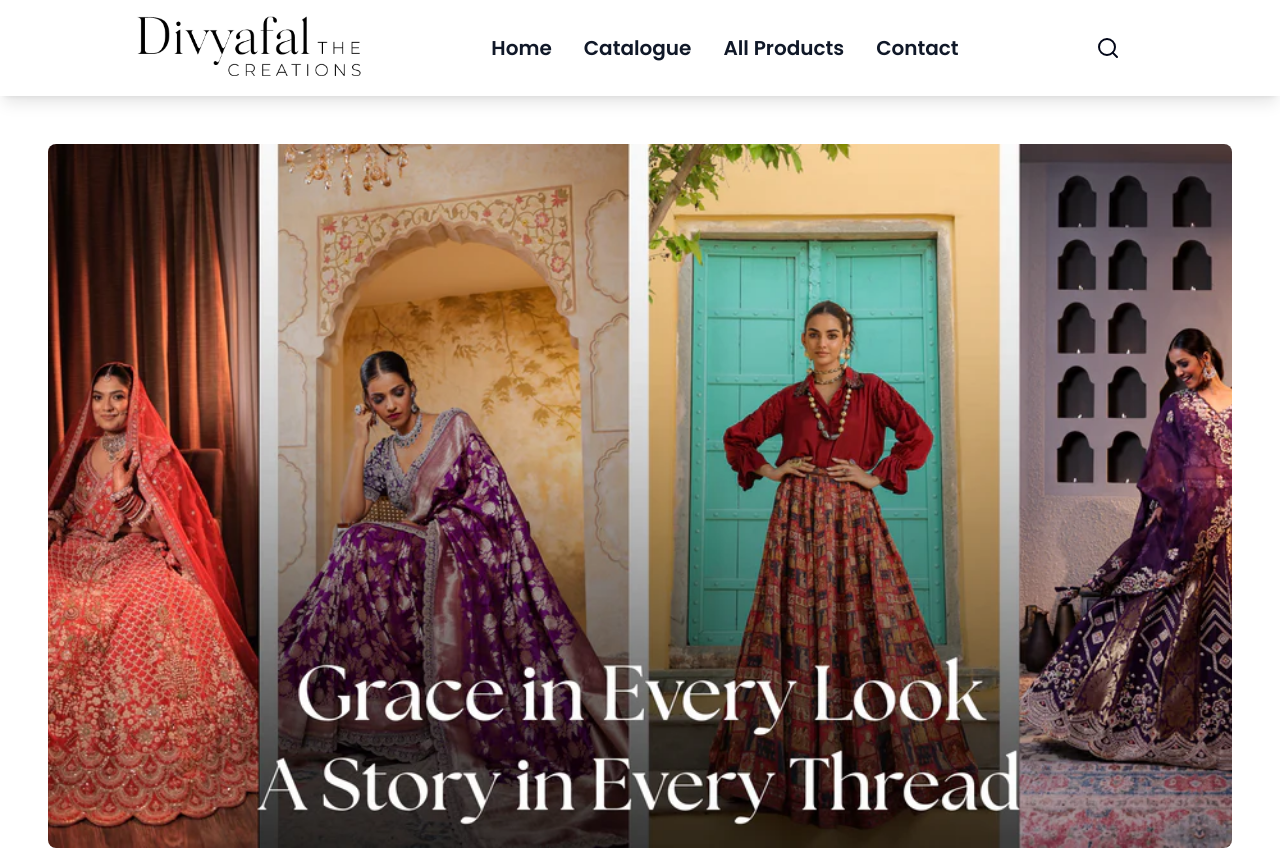
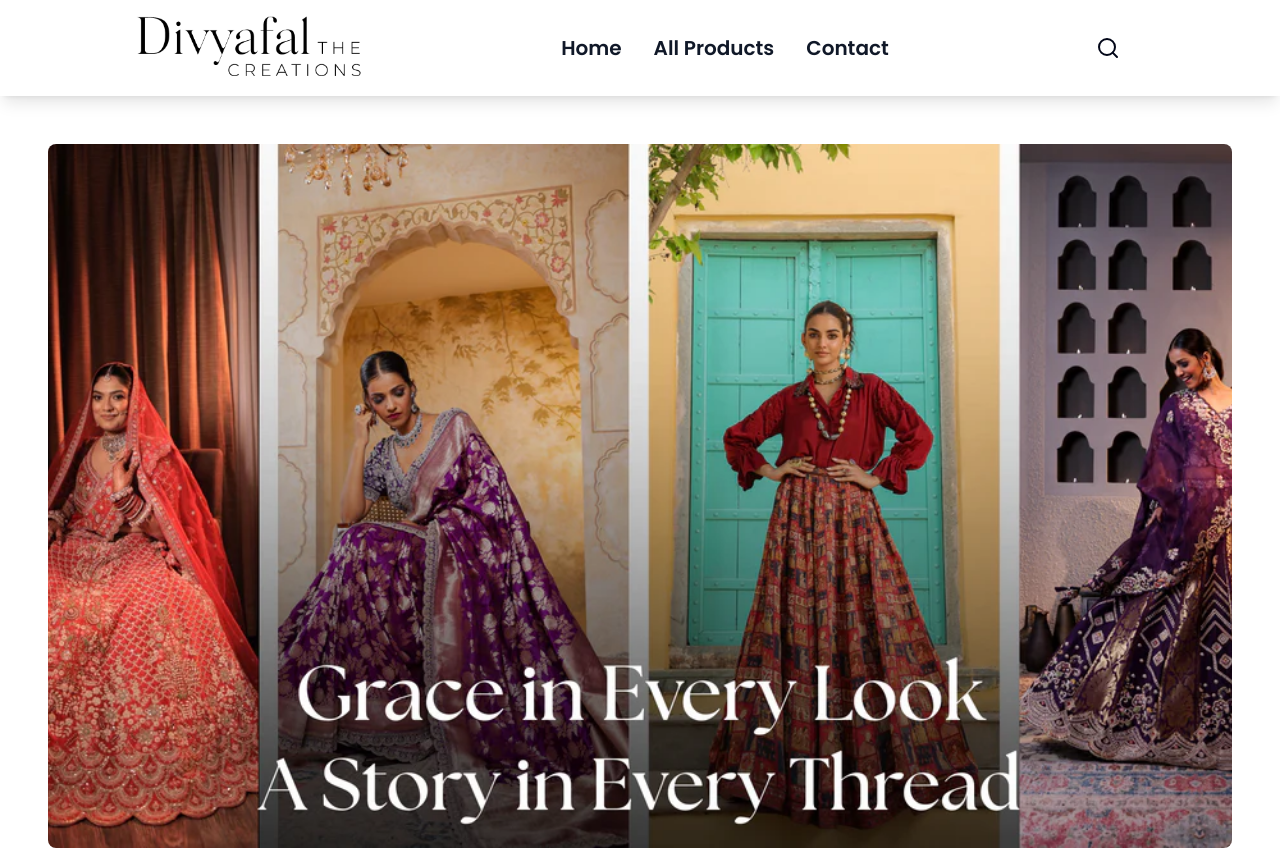
Before and after one commit to mounterrainnovations/divyalfal-ecommerce, a Next.js app: page / in a window 1280 px wide. Shown: the top 850 px of the page. Built offline with nearby package versions, Linux system fonts and the light colour scheme.

Commit message:
Feature/all products (#16)
* Refactor: Design fixes for All Products section

* Refactor: Design improvements in All Products page

* refactor: Design refactoring

* refactor: Design Refactor

```diff
--- a/components/NavBar.tsx
+++ b/components/NavBar.tsx
@@ -28,7 +28,6 @@ const NavBar = () => {
 
   const navLinks = [
     { name: 'Home', href: '/' },
-    { name: 'Catalogue', href: '/catalogue' },
     { name: 'All Products', href: '/products' },
     { name: 'Contact', href: '/contact-us' },
   ];
@@ -38,6 +37,7 @@ const NavBar = () => {
       <div className="mx-auto px-4 sm:px-6 lg:px-34">
         <div className="flex justify-between items-center h-24">
           <div className="shrink-0 flex items-center">
+            <Link key="Home" href="/">
               <Image
                 src="/DivyafalLogo.png"
                 alt="DivyaFal Logo"
@@ -46,11 +46,16 @@ const NavBar = () => {
                 className="h-12 w-auto sm:h-12 md:h-14 lg:h-16 object-contain"
                 priority
               />
+            </Link>
           </div>
 
           <div className="hidden text-xl font-semibold md:flex space-x-8">
             {navLinks.map(link => (
-              <Link key={link.name} href={link.href} className="relative text-gray-900 transition group">
+              <Link
+                key={link.name}
+                href={link.href}
+                className="relative text-gray-900 transition group"
+              >
                 {link.name}
                 <span
                   className="absolute left-0 bottom-0 h-px w-full bg-gray-900
```
Lines whose indentation alone changed are shown as unchanged.
